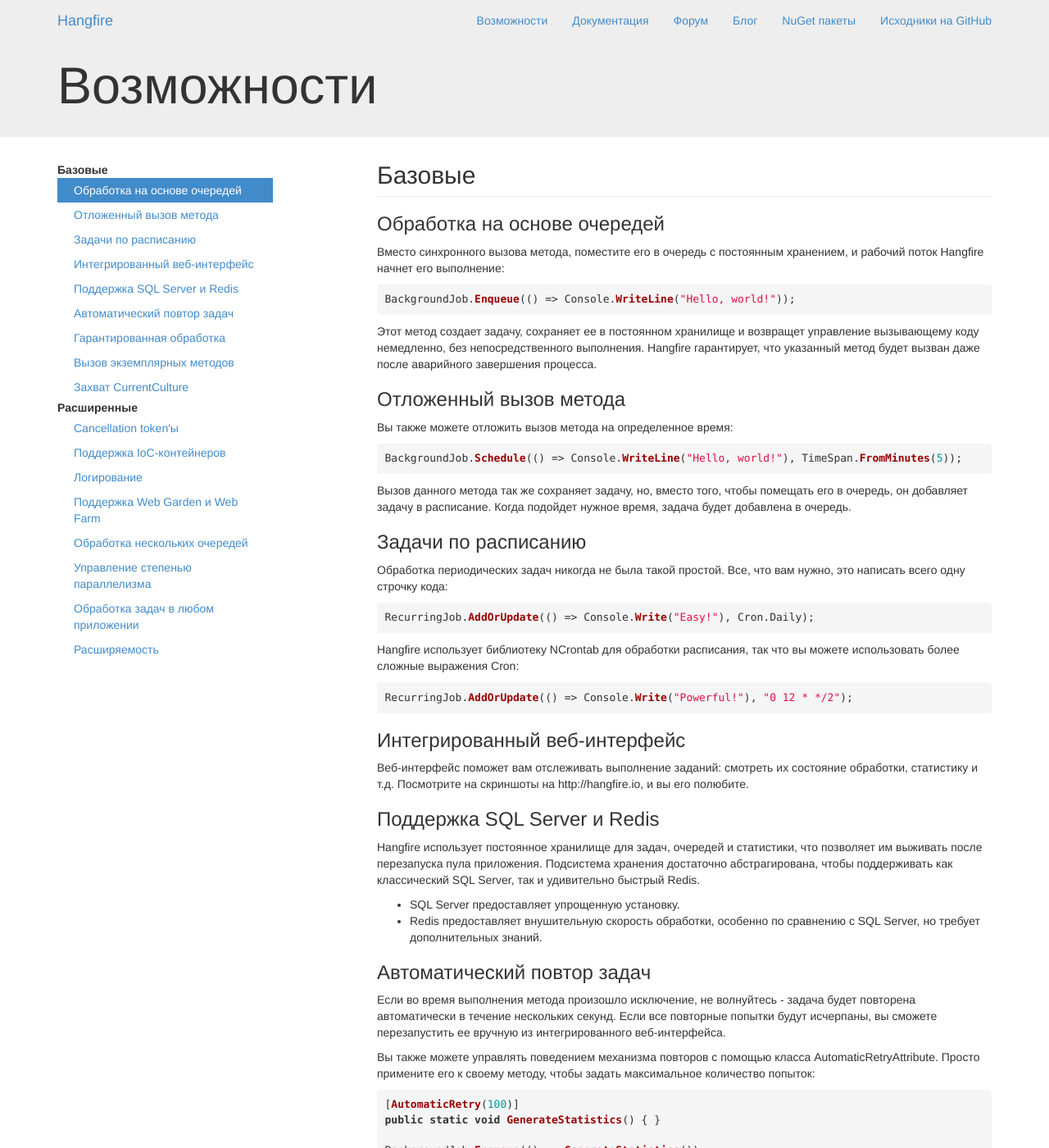
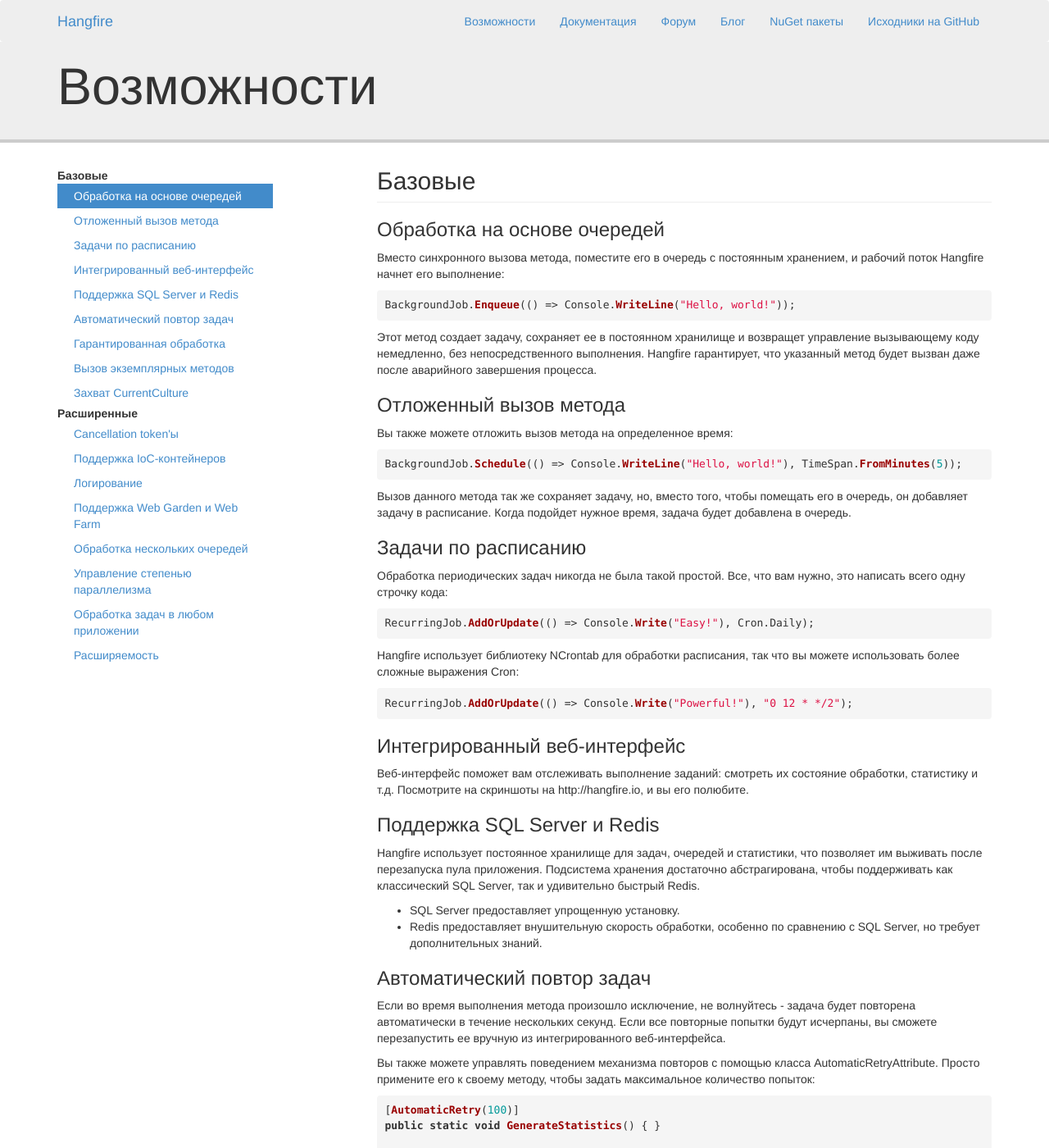
Before and after one commit to HangfireIO/Hangfire.io, a Jekyll site: the page built from ru/features.html, in a window 1280 px wide and 1400 px high. Shown: the whole window at 82% size. Built offline with Jekyll 4.4.1, drawn with Linux system fonts in a browser that asks for light colours; nearby versions of some CDN libraries; Markdown is read by kramdown in place of the engine named in the settings.

Commit message:
Make navbar non-fixed

```diff
--- a/_layouts/default-ru.html
+++ b/_layouts/default-ru.html
@@ -37,7 +37,7 @@
   fjs.parentNode.insertBefore(js, fjs);
 }(document, 'script', 'facebook-jssdk'));</script>
 
-        <nav class="navbar navbar-fixed-top" role="navigation">
+        <nav class="navbar" role="navigation">
           <div class="container">
             <div class="navbar-header">
               <button type="button" class="navbar-toggle" data-toggle="collapse" data-target=".navbar-collapse">
--- a/_layouts/default.html
+++ b/_layouts/default.html
@@ -37,7 +37,7 @@
   fjs.parentNode.insertBefore(js, fjs);
 }(document, 'script', 'facebook-jssdk'));</script>
 
-        <nav class="navbar navbar-fixed-top" role="navigation">
+        <nav class="navbar" role="navigation">
           <div class="container">
             <div class="navbar-header">
               <button type="button" class="navbar-toggle" data-toggle="collapse" data-target=".navbar-collapse">
--- a/css/styles.css
+++ b/css/styles.css
@@ -1,7 +1,3 @@
-body {
-    padding-top: 50px;
-}
-
 .navbar {
     margin-bottom: 0;
     background-color: #eee;
@@ -26,7 +22,8 @@
 
 .jumbotron {
     padding-top: 10px;
-    padding-bottom: 18px;
+    padding-bottom: 20px;
+    border-bottom: solid 4px #ccc;
 }
 
 @media(max-width: 991px) {
@@ -219,7 +216,7 @@
 
 .features-sidebar.affix {
     position: fixed;
-    top: 80px;
+    top: 10px;
 }
 
 .features-sidebar.affix-bottom {
--- a/ru/features.html
+++ b/ru/features.html
@@ -17,7 +17,7 @@
 <div class="container">
     <div class="row">
         <div class="col-md-4">
-            <div class="features-sidebar" data-spy="affix" data-offset-top="115" data-offset-bottom="80">
+            <div class="features-sidebar" data-spy="affix" data-offset-top="190" data-offset-bottom="80">
             <strong>Базовые</strong>
             <ul class="nav nav-sidebar">
                 <li>
```
